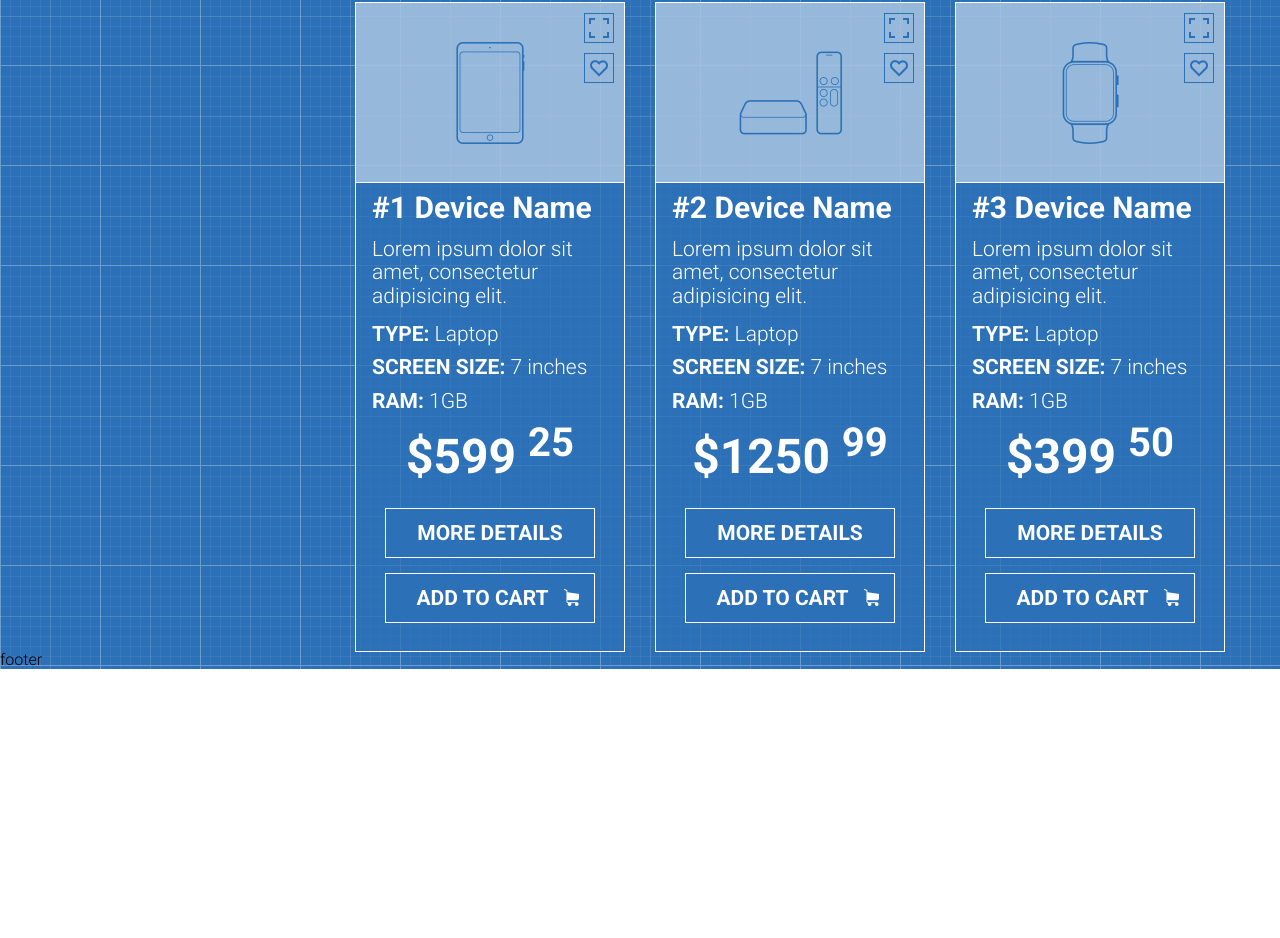
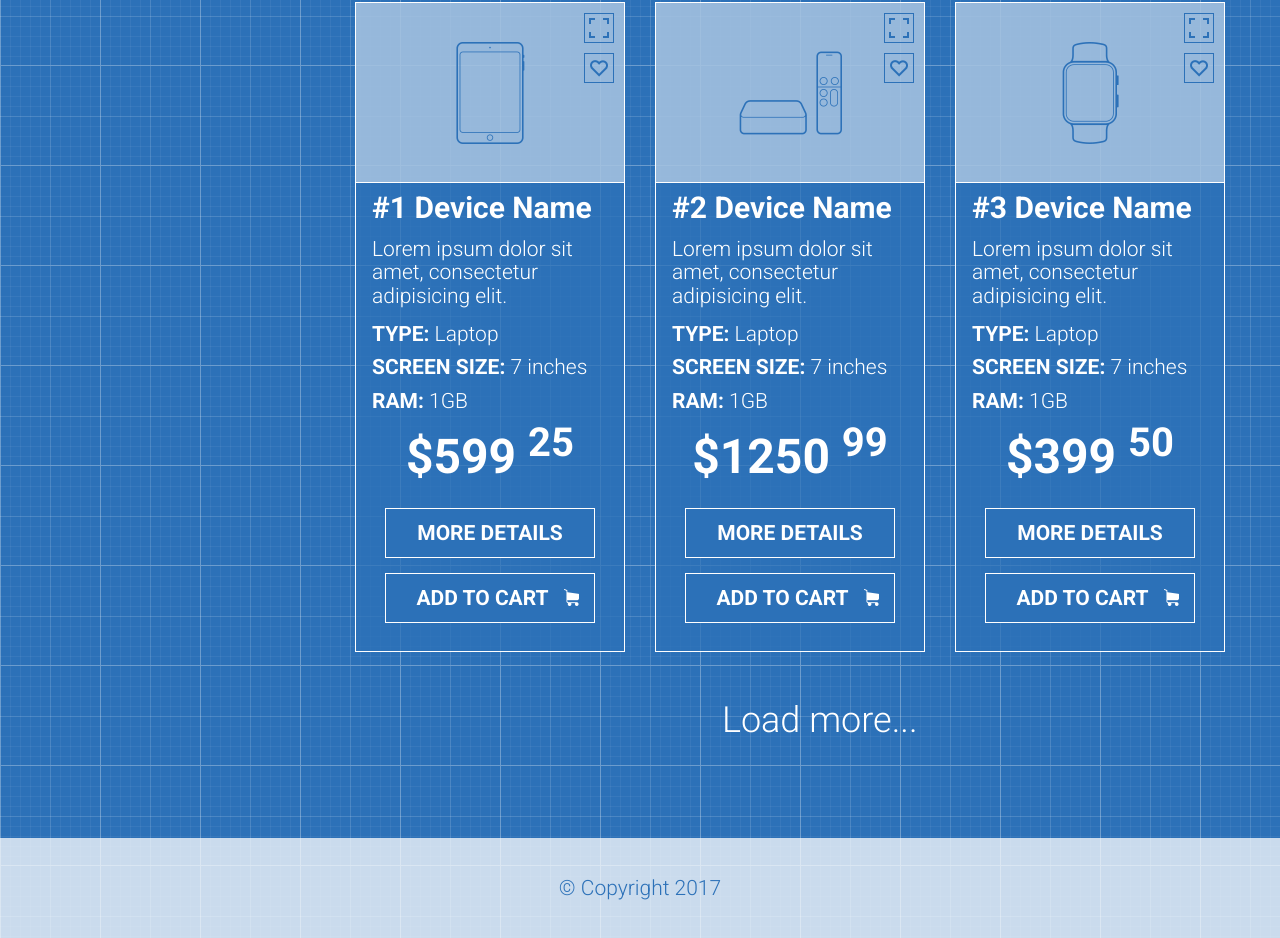
Before and after one commit to dyma-frost/Demo-Shop, a plain HTML site: page index.html in a window 1280 px wide. Shown: the part 2035-2973 px from the top of the page. Before the commit the page ends 2704 px from the top, so only its background shows below. Drawn offline with Linux system fonts and the light colour scheme.

Commit message:
add footer and finished project(?)

```diff
--- a/index.html
+++ b/index.html
@@ -390,10 +390,22 @@
                         </div>
                     </div>
                 </div>
+
+            </div>
+            <div class="col-9">
+                <div class="bottom-load-more">
+                    <a href=""><h4>Load more...</h4></a>
+                </div>
             </div>
         </div>
     </main>
-    <footer class="footer">footer</footer>
+    <footer class="footer">
+
+            <div class="footer-text">
+                © Copyright 2017
+            </div>
+
+        </footer>
 </body>
 
 </html>
--- a/style.css
+++ b/style.css
@@ -651,3 +651,39 @@ label::before {
   right: -15px;
   top: -1px;
 }
+
+
+.bottom-load-more{
+  display: flex;
+  justify-content: end;
+  margin-top: 50px;
+  margin-bottom: 100px;
+
+}
+
+.bottom-load-more a {
+  text-decoration: none;
+  font-size: 36px;
+  font-weight: 300;
+  color: white
+}
+
+
+
+
+            /* FOOTER */
+
+.footer {
+  display: flex;
+  align-items: center;
+  height: 100px;
+  width: 100%;
+  background-color: rgba(255, 255, 255, 0.75);
+}
+
+.footer-text {
+  color: #2c71b8;
+  font-size: 21px;
+  font-weight: 300;
+  margin: 0 auto;
+}
```
